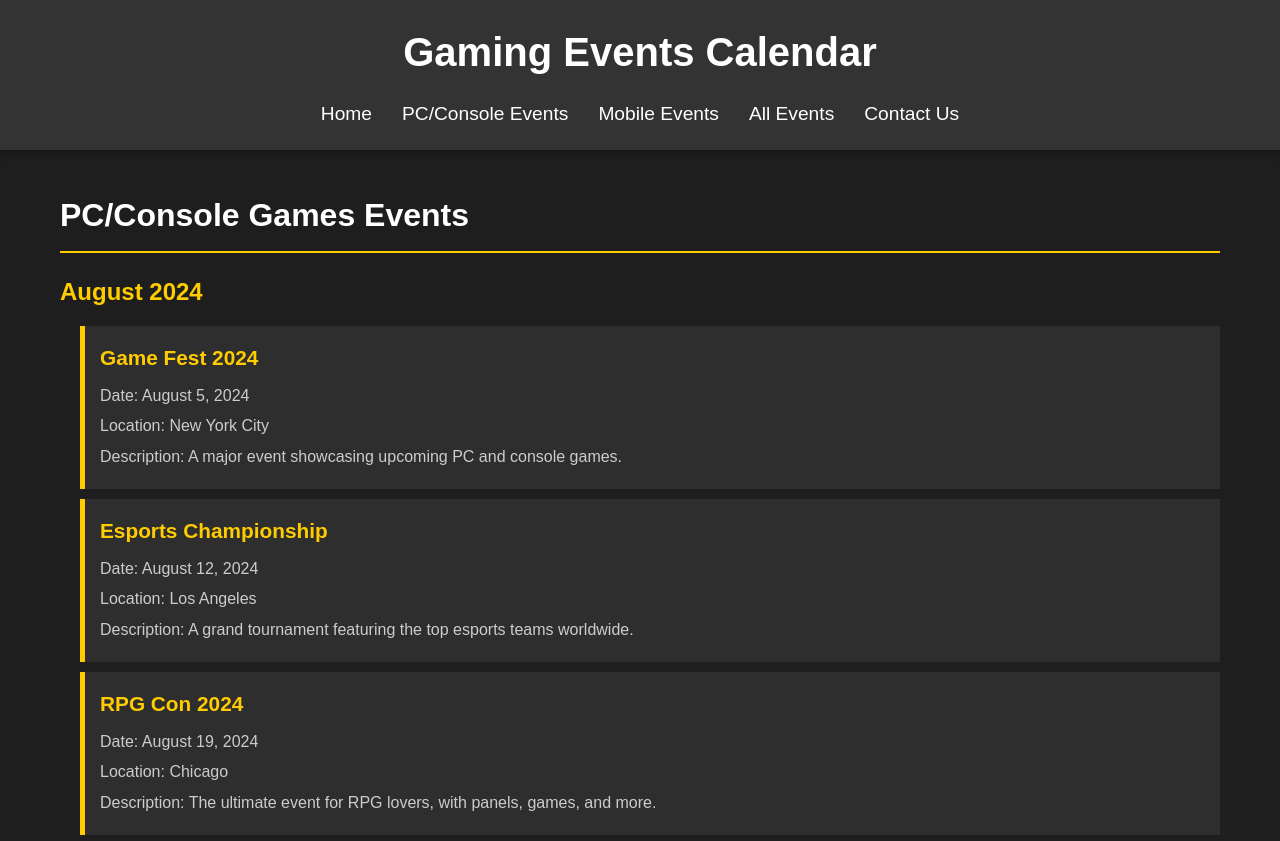
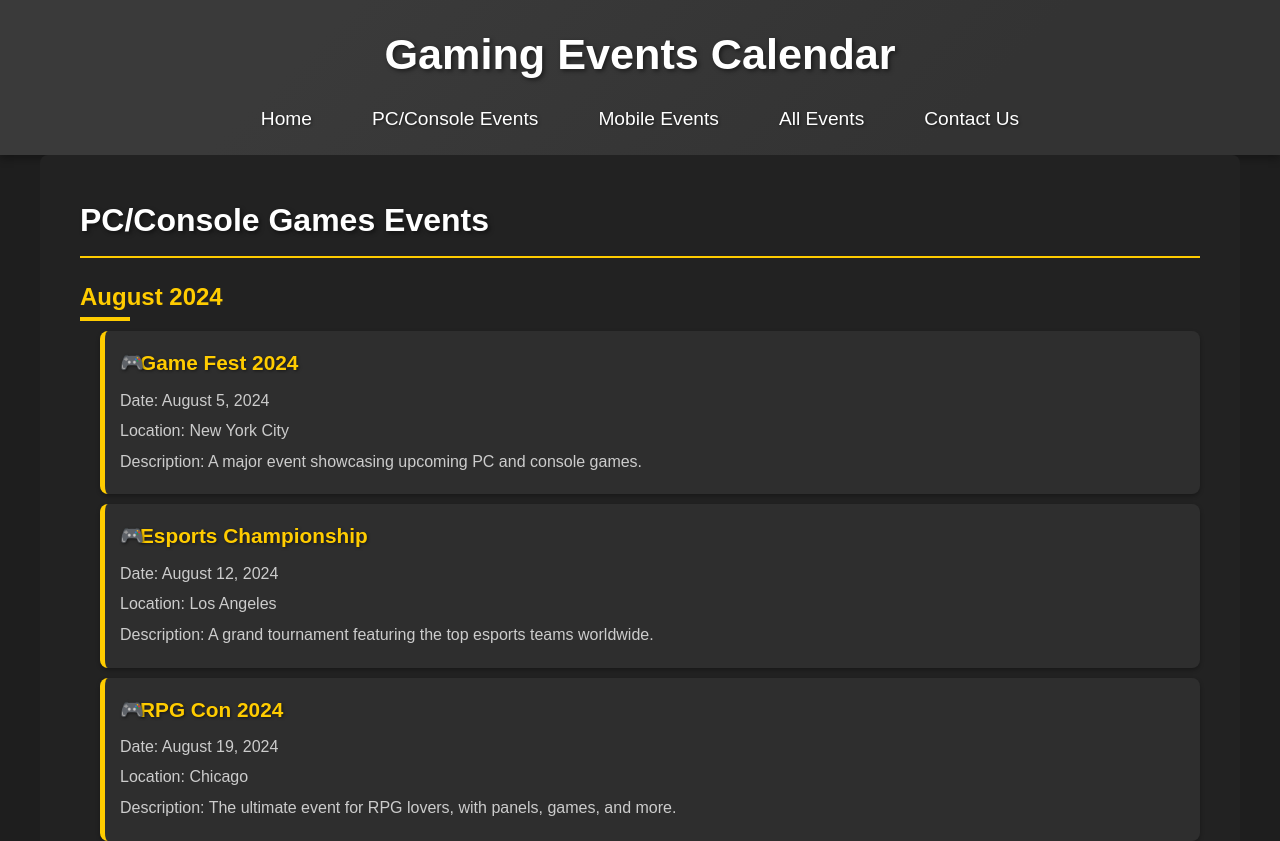
Before and after one commit to PraveenRepswal/Game-Reviews, a plain HTML site: page gaming_events.html in a window 1280 px wide. Shown: the top 841 px of the page. Drawn offline with Linux system fonts and the light colour scheme.

Commit message:
Further updates events calander CSS

```diff
--- a/gaming_events.css
+++ b/gaming_events.css
@@ -195,3 +195,108 @@ header nav ul li a::after {
     left: 0;
     bottom: -5px;
 }
+
+header {
+    background-color: #282828;
+    padding: 20px;
+    text-align: center;
+}
+
+header h1 {
+    font-size: 2.7rem;
+    margin-bottom: 15px;
+}
+
+header nav ul li a:hover::after {
+    width: 100%;
+}
+
+main {
+    background-color: #252525;
+    border-radius: 8px;
+    padding: 40px;
+}
+
+section ul li {
+    border-radius: 8px;
+    box-shadow: 0 2px 4px rgba(0, 0, 0, 0.3);
+}
+
+section h3 {
+    position: relative;
+}
+
+section h3::before {
+    content: '';
+    position: absolute;
+    left: 0;
+    bottom: -5px;
+    width: 50px;
+    height: 4px;
+    background-color: #ffcc00;
+}
+
+footer p {
+    margin-bottom: 10px;
+}
+
+footer p:last-child {
+    margin-bottom: 0;
+}
+
+header nav ul li a {
+    padding: 10px 15px;
+}
+
+header nav ul li:hover {
+    background-color: #444;
+    border-radius: 5px;
+}
+section ul li h4 {
+    position: relative;
+    padding-left: 20px;
+}
+
+section ul li h4::before {
+    content: '🎮';
+    position: absolute;
+    left: 0;
+    top: 2px;
+    font-size: 1.2rem;
+}
+
+section ul li h4:hover {
+    text-decoration: underline;
+}
+
+main {
+    background-image: linear-gradient(135deg, #222 25%, #1e1e1e 75%);
+}
+
+header {
+    background-image: linear-gradient(135deg, #3a3a3a 25%, #333 75%);
+}
+
+footer {
+    background-image: linear-gradient(135deg, #3a3a3a 25%, #333 75%);
+}
+
+header h1 {
+    text-shadow: 2px 2px 4px rgba(0, 0, 0, 0.5);
+}
+
+section h2 {
+    text-shadow: 2px 2px 4px rgba(0, 0, 0, 0.5);
+}
+
+section ul li h4 {
+    text-shadow: 1px 1px 3px rgba(0, 0, 0, 0.5);
+}
+
+header nav ul li a {
+    text-shadow: 1px 1px 3px rgba(0, 0, 0, 0.5);
+}
+
+header nav ul li a:hover {
+    text-shadow: 2px 2px 5px rgba(0, 0, 0, 0.5);
+}
```
